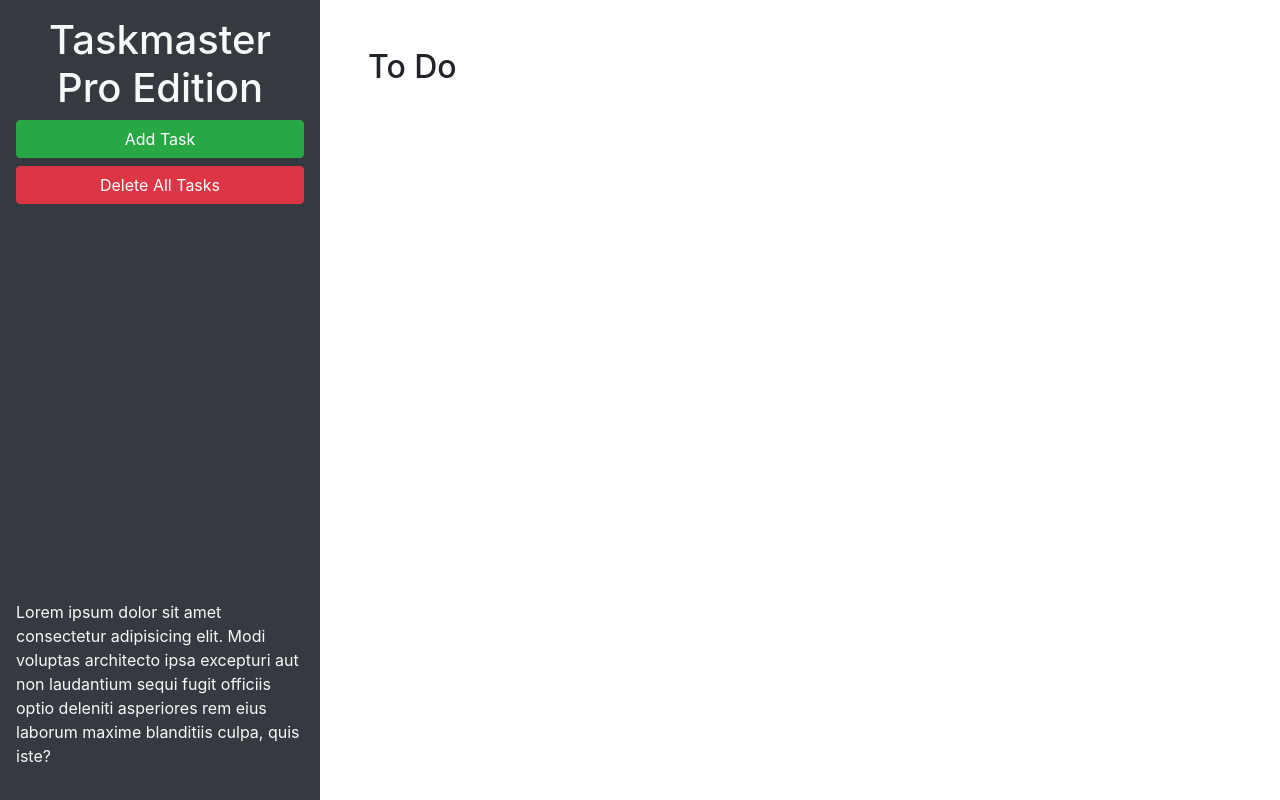
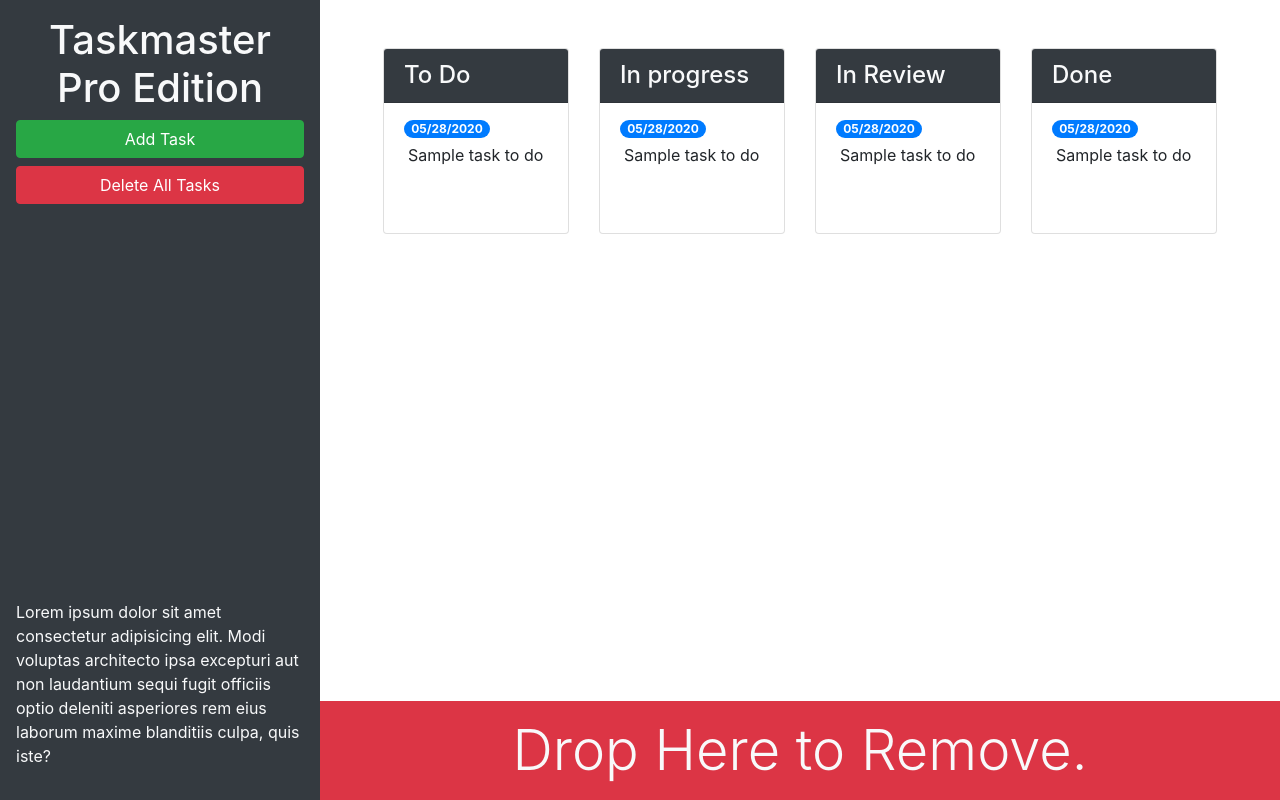
Before and after one commit to Rsmdo/taskmaster-pro, a plain HTML site: page index.html in a window 1280 px wide. Drawn offline with nearby package versions, Linux system fonts and the light colour scheme.

Commit message:
added bootstrap

```diff
--- a/index.html
+++ b/index.html
@@ -13,21 +13,81 @@
 <body>
 
   <div class="row min-vh-100 no-gutters">
-    <header class="col-12 col-lg-3 bg-dark text-light d-flex flex-column p-4 p-lg-3">
+    <header class="col-12 col-lg-3 bg-dark text-light sticky-top d-flex flex-column p-4 p-lg-3">
       <h1 class="text-center">Taskmaster Pro Edition</h1>
       <button id="create-task" class="btn btn-block btn-success" data-toggle="modal" data-target="#task-form-modal">Add
         Task</button>
       <button id="remove-tasks" class="btn btn-block btn-danger">Delete All Tasks</button>
-      <p class="mt-auto">Lorem ipsum dolor sit amet consectetur adipisicing elit. Modi voluptas architecto ipsa
+      <p class="mt-auto d-none d-lg-block">Lorem ipsum dolor sit amet consectetur adipisicing elit. Modi voluptas architecto ipsa
         excepturi aut non
         laudantium sequi fugit officiis optio deleniti asperiores rem eius laborum maxime blanditiis culpa, quis iste?
       </p>
     </header>
-    <main class="col-12 col-lg-9">
-      <div class="m-5">
-        <h2>To Do</h2>
-        <ul id="list-toDo" class="list-group"> </ul>
+    <main class="col-12 col-lg-9 d-flex flex-column">
+      <div class="m-5 row justify-content-around">
+        <div class="col-12 col-md-6 col-xl-3 mb-3">
+          <div class="card">
+            <h4 class="card-header bg-dark text-light">
+              To Do
+            </h4>
+            <ul id="list-toDo" class="list-group list-group-flush">
+              <li class="list-group-item">
+                <span class="badge badge-primary badge-pill">05/28/2020</span>
+                <p class="m-1">Sample task to do</p>
+              </li>
+            </ul>
+          </div>
+        </div>
+        <div class="col-12 col-md-6 col-xl-3 mb-3">
+          <div class="card">
+            <h4 class="card-header bg-dark text-light">
+              In progress
+            </h4>
+            <ul id="list-toDo" class="list-group list-group-flush">
+              <li class="list-group-item">
+                <span class="badge badge-primary badge-pill">05/28/2020</span>
+                <p class="m-1">Sample task to do</p>
+              </li>
+            </ul>
+          </div>
+        </div>
+          <!-- in review start -->
+          <div class="col-12 col-md-6 col-xl-3 mb-3">
+            <div class="card">
+              <h4 class="card-header bg-dark text-light">
+                In Review
+              </h4>
+              <ul id="list-toDo" class="list-group list-group-flush">
+                <li class="list-group-item">
+                  <span class="badge badge-primary badge-pill">05/28/2020</span>
+                  <p class="m-1">Sample task to do</p>
+                </li>
+              </ul>
+            </div>
+          </div>
+        <!-- in review end -->
+        <!-- done start -->
+        <div class="col-12 col-md-6 col-xl-3 mb-3">
+          <div class="card">
+            <h4 class="card-header bg-dark text-light">
+              Done
+            </h4>
+            <ul id="list-toDo" class="list-group list-group-flush">
+              <li class="list-group-item">
+                <span class="badge badge-primary badge-pill">05/28/2020</span>
+                <p class="m-1">Sample task to do</p>
+              </li>
+            </ul>
+          </div>
+        </div>
+        <!-- done end -->
       </div>
+      <div id="trash" class="mt-auto">
+        <div class=" w-100 bg-danger p-3 text-center text-light display-4">
+          Drop Here to Remove.
+        </div>
+      </div>
+
     </main>
   </div>
 
@@ -46,11 +106,11 @@
           <form>
             <div class="form-group">
               <label for="modalTaskDescription">Task description</label>
-              <textarea id="modalTaskDescription" rows="3"></textarea>
+              <textarea id="modalTaskDescription" rows="3" class="form-control"></textarea>
             </div>
             <div class="form-group">
               <label for="modalDueDate">Due date</label>
-              <input type="text" id="modalDueDate" placeholder="mm/dd/yyyy" autocomplete="off" />
+              <input type="text" id="modalDueDate" class="form-control" placeholder="mm/dd/yyyy" autocomplete="off" />
             </div>
           </form>
         </div>
```
